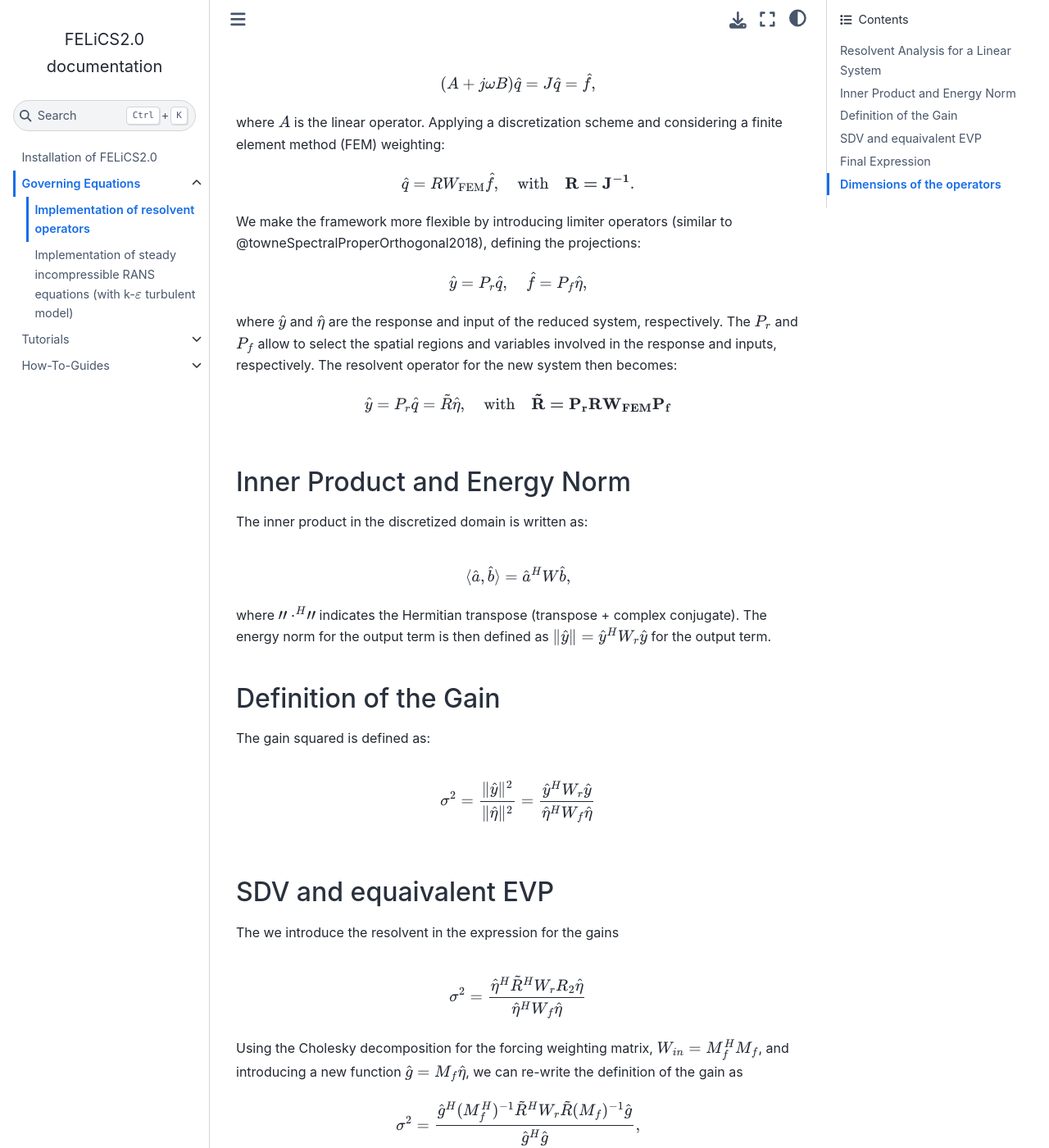
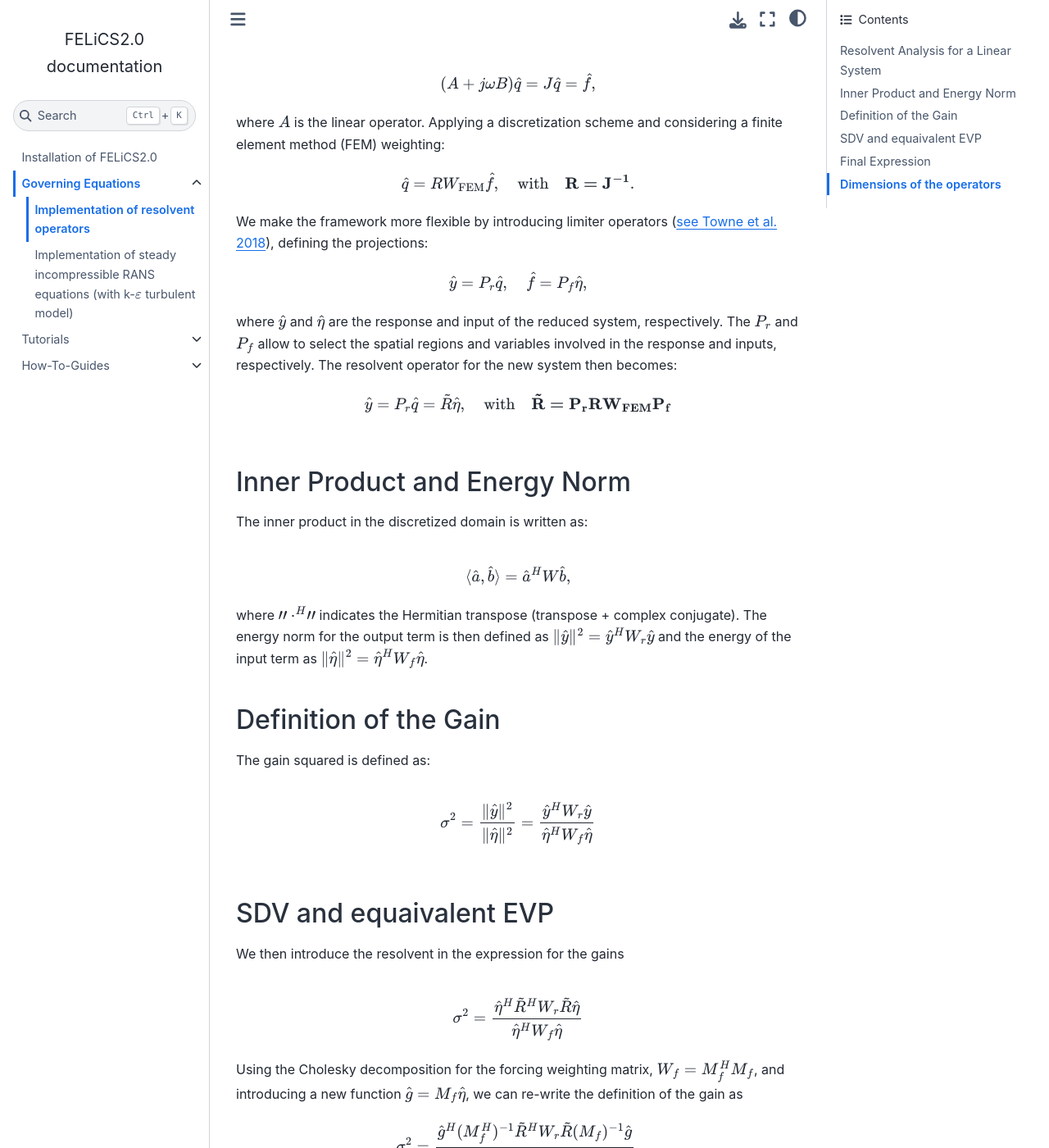
Before and after one commit to arash-mp/FELiCS_FSI, a Sphinx documentation site: the page built from DOCUMENTATION/GoverningEquations/resolvent.md, in a window 1280 px wide and 1400 px high, scrolled down 239 px. Shown: the whole window at 82% size. Built offline with Sphinx 7.4.7 and the Sphinx Book theme 1.1.4, drawn with Linux system fonts in a browser that asks for light colours; pages that are not in the unit, such as notebooks, are missing from menus; some of the changed text lies outside the part shown.

Commit message:
corrected some typos

```diff
--- a/DOCUMENTATION/GoverningEquations/resolvent.md
+++ b/DOCUMENTATION/GoverningEquations/resolvent.md
@@ -9,7 +9,7 @@
 $$
 \hat{q} = R W_{\text{FEM}} \hat{f},\quad \text{with}\quad \mathbf{R=J^{-1}}.
 $$
-We make the framework more flexible by introducing limiter operators (similar to @towneSpectralProperOrthogonal2018), defining the projections:
+We make the framework more flexible by introducing limiter operators ([see Towne et al. 2018](https://doi.org/10.1017/jfm.2018.283)), defining the projections:
 $$
 \hat{y} = P_r \hat{q}, \quad \hat{f} = P_f \hat{\eta},
 $$
@@ -18,13 +18,13 @@
 The resolvent operator for the new system then becomes: $$\hat{y}=P_r \hat{q} = \tilde{R}\hat{\eta},\quad\text{with}\quad \mathbf{\tilde{R}=P_r R W_{\text{FEM}}P_f}$$
 ## Inner Product and Energy Norm
 The inner product in the discretized domain is written as: $$\langle \hat{a}, \hat{b} \rangle = \hat{a}^H W \hat{b},$$where $"\cdot^H"$ indicates the Hermitian transpose (transpose + complex conjugate).
-The energy norm for the output term is then defined as $\|\hat{y}\|=\hat{y}^HW_{r}\hat{y}$ for the output term.
+The energy norm for the output term is then defined as $\|\hat{y}\|^2=\hat{y}^HW_{r}\hat{y}$ and the energy of the input term as $\|\hat{\eta}\|^2=\hat{\eta}^HW_{f}\hat{\eta}$.
 
 ## Definition of the Gain
 The gain squared is defined as: $$\sigma^2 = \frac{\|\hat{y}\|^2}{\| \hat{\eta}\|^2} = \frac{\hat{y}^H W_{r} \hat{y}}{\hat{\eta}^H W_{f} \hat{\eta}}$$
 ## SDV and equaivalent EVP
-The we introduce the resolvent in the expression for the gains $$\sigma^2=\frac{\hat{\eta}^H \tilde{R}^H W_{r} R_2 \hat{\eta}}{\hat{\eta}^H W_{f} \hat{\eta}}$$
-Using the Cholesky decomposition for the forcing weighting matrix,  $W_{in} =  M_f^H M_f$, and introducing a new function $\hat{g}=M_f\hat{\eta}$, we can re-write the definition of the gain as $$\sigma^2 = \frac{\hat{g}^H (M_f^H)^{-1} \tilde{R}^H W_{r} \tilde{R} (M_f)^{-1} \hat{g}}{\hat{g}^H\hat{g}},$$which takes on the form of a Rayleigh quotient: $\max \sigma^2$ is then the solution of the following **HEVP (Hermitian Eigenvalue Problem)**: $$(M_f^H)^{-1} \tilde{R}^H W_{r} \tilde{R} (M_f)^{-1} \hat{g}=\lambda\hat{g},$$or in the original variables:$$(W_{f})^{-1} \tilde{R}^H W_{r} \tilde{R} \hat{\eta}=\lambda\hat{\eta}$$or:$$(W_{f})^{-1} P_f^H W_{\text{FEM}}^H R^H P_r^H W_{r} P_r R W_{\text{FEM}}P_f \hat{\eta}=\lambda\hat{\eta}$$
+We then introduce the resolvent in the expression for the gains $$\sigma^2=\frac{\hat{\eta}^H \tilde{R}^H W_{r} \tilde{R} \hat{\eta}}{\hat{\eta}^H W_{f} \hat{\eta}}$$
+Using the Cholesky decomposition for the forcing weighting matrix,  $W_{f} =  M_f^H M_f$, and introducing a new function $\hat{g}=M_f\hat{\eta}$, we can re-write the definition of the gain as $$\sigma^2 = \frac{\hat{g}^H (M_f^H)^{-1} \tilde{R}^H W_{r} \tilde{R} (M_f)^{-1} \hat{g}}{\hat{g}^H\hat{g}},$$which takes on the form of a Rayleigh quotient: $\max \sigma^2$ is then the solution of the following **HEVP (Hermitian Eigenvalue Problem)**: $$(M_f^H)^{-1} \tilde{R}^H W_{r} \tilde{R} (M_f)^{-1} \hat{g}=\lambda\hat{g},$$or in the original variables:$$(W_{f})^{-1} \tilde{R}^H W_{r} \tilde{R} \hat{\eta}=\lambda\hat{\eta}$$or:$$(W_{f})^{-1} P_f^H W_{\text{FEM}}^H R^H P_r^H W_{r} P_r R W_{\text{FEM}}P_f \hat{\eta}=\lambda\hat{\eta}$$
 ## Final Expression
 
 Finally, we can also re-write the H-EPV in terms of the linear operator, which is the expression we implement in FELiCS: $$(W_{f})^{-1}~P_f^H~ W_{\text{FEM}}^H~(J^{-1})^H~P_r^H~W_{r}~P_r~J^{-1}~W_{\text{FEM}}~P_f~\hat{\eta}=\lambda~\hat{\eta}$$
@@ -35,7 +35,7 @@
 
 Setting $N$ the number of degrees of freedom of the linear operator:
 * The state and forcing vectors, $\hat{q}$ and $\hat{f}$, are of length $N$.
-* The linear operator and thus the initial resolvent operator $R$ are square matrices of dimension $[N_1\times N_1]$.
+* The linear operator and thus the initial resolvent operator $R$ are square matrices of dimension $[N\times N]$.
 * Assuming the input $\hat{\eta}$ and output $\hat{y}$ to be of length $N_{\eta}$ and $N_{y}$ respectively (they do not necessarily have the same dimension).
-* Then, the dimensions of the limitor operators must be $P_r:[N_y \times N_1]$ and $P_f:[N_1 \times N_{\eta}]$. **NOTE: This is weird because in the old FELiCS the limitor operator for the response is a square matrix.** Might be combined with another operator for it to be the case (The forcing limitor operator has the right size in FELiCS).
+* Then, the dimensions of the limitor operators must be $P_r:[N_y \times N]$ and $P_f:[N \times N_{\eta}]$. **NOTE: This is weird because in the old FELiCS the limitor operator for the response is a square matrix.** Might be combined with another operator for it to be the case (The forcing limitor operator has the right size in FELiCS).
 * The weighting operators used to define the input and output norms must necessary be square matrices of dimensions $W_{in}:[N_{\eta} \times N_{\eta}]$ and $W_{out}:[N_y \times N_{y}]$
```
